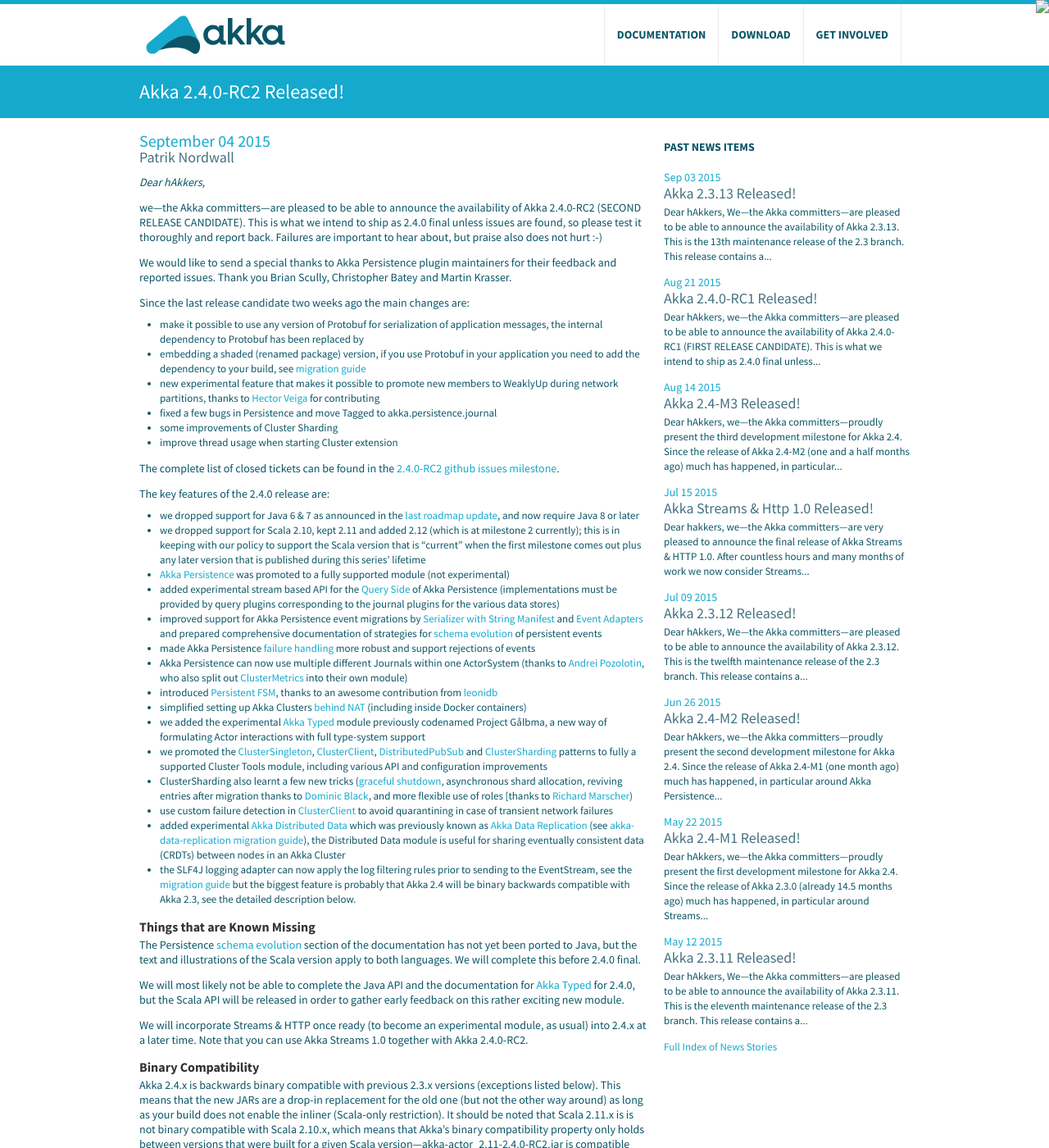
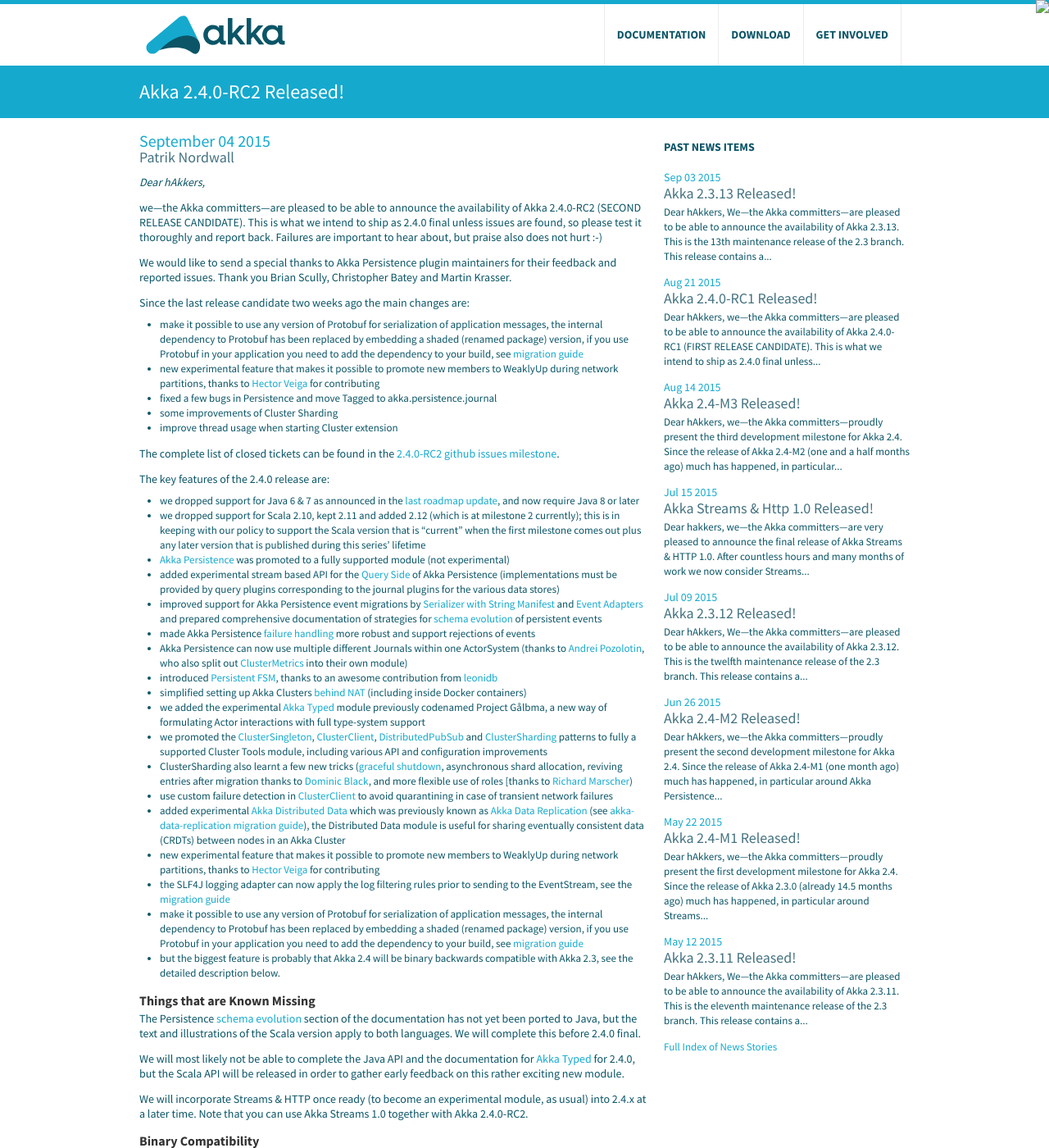
Before and after one commit to raboof/akka.github.com, a Jekyll site: the page built from news/_posts/2015-09-04-akka-2.4.0-RC2-released.md, in a window 1280 px wide and 1400 px high. Shown: the whole window at 82% size. Built offline with Jekyll 4.4.1, drawn with Linux system fonts in a browser that asks for light colours.

Commit message:
add the 2 new features to the long feature list

```diff
--- a/news/_posts/2015-09-04-akka-2.4.0-RC2-released.md
+++ b/news/_posts/2015-09-04-akka-2.4.0-RC2-released.md
@@ -13,8 +13,7 @@
 
 Since the last release candidate two weeks ago the main changes are:
 
-* make it possible to use any version of Protobuf for serialization of application messages, the internal dependency to Protobuf has been replaced by
-* embedding a shaded (renamed package) version, if you use Protobuf in your application you need to add the dependency to your build, see [migration guide](http://doc.akka.io/docs/akka/2.4.0-RC2/project/migration-guide-2.3.x-2.4.x.html#Protobuf_Dependency)
+* make it possible to use any version of Protobuf for serialization of application messages, the internal dependency to Protobuf has been replaced by embedding a shaded (renamed package) version, if you use Protobuf in your application you need to add the dependency to your build, see [migration guide](http://doc.akka.io/docs/akka/2.4.0-RC2/project/migration-guide-2.3.x-2.4.x.html#Protobuf_Dependency)
 * new experimental feature that makes it possible to promote new members to WeaklyUp during network partitions, thanks to [Hector Veiga](https://github.com/hveiga) for contributing
 * fixed a few bugs in Persistence and move Tagged to akka.persistence.journal
 * some improvements of Cluster Sharding
@@ -38,8 +37,10 @@
 * ClusterSharding also learnt a few new tricks ([graceful shutdown](http://doc.akka.io/docs/akka/2.4.0-RC2/scala/cluster-sharding.html#Graceful_Shutdown), asynchronous shard allocation, reviving entries after migration thanks to [Dominic Black](https://github.com/DomBlack), and more flexible use of roles [thanks to [Richard Marscher](https://github.com/rmarsch))
 * use custom failure detection in [ClusterClient](http://doc.akka.io/docs/akka/2.4.0-RC2/scala/cluster-client.html) to avoid quarantining in case of transient network failures
 * added experimental [Akka Distributed Data](http://doc.akka.io/docs/akka/2.4.0-RC2/scala/distributed-data.html) which was previously known as [Akka Data Replication](https://github.com/patriknw/akka-data-replication) (see [akka-data-replication migration guide](https://github.com/patriknw/akka-data-replication)), the Distributed Data module is useful for sharing eventually consistent data (CRDTs) between nodes in an Akka Cluster
+* new experimental feature that makes it possible to promote new members to WeaklyUp during network partitions, thanks to [Hector Veiga](https://github.com/hveiga) for contributing
 * the SLF4J logging adapter can now apply the log filtering rules prior to sending to the EventStream, see the [migration guide](http://doc.akka.io/docs/akka/2.4.0-RC2/project/migration-guide-2.3.x-2.4.x.html#Slf4j_logging_filter)
-but the biggest feature is probably that Akka 2.4 will be binary backwards compatible with Akka 2.3, see the detailed description below.
+* make it possible to use any version of Protobuf for serialization of application messages, the internal dependency to Protobuf has been replaced by embedding a shaded (renamed package) version, if you use Protobuf in your application you need to add the dependency to your build, see [migration guide](http://doc.akka.io/docs/akka/2.4.0-RC2/project/migration-guide-2.3.x-2.4.x.html#Protobuf_Dependency)
+* but the biggest feature is probably that Akka 2.4 will be binary backwards compatible with Akka 2.3, see the detailed description below.
 
 
 
```
